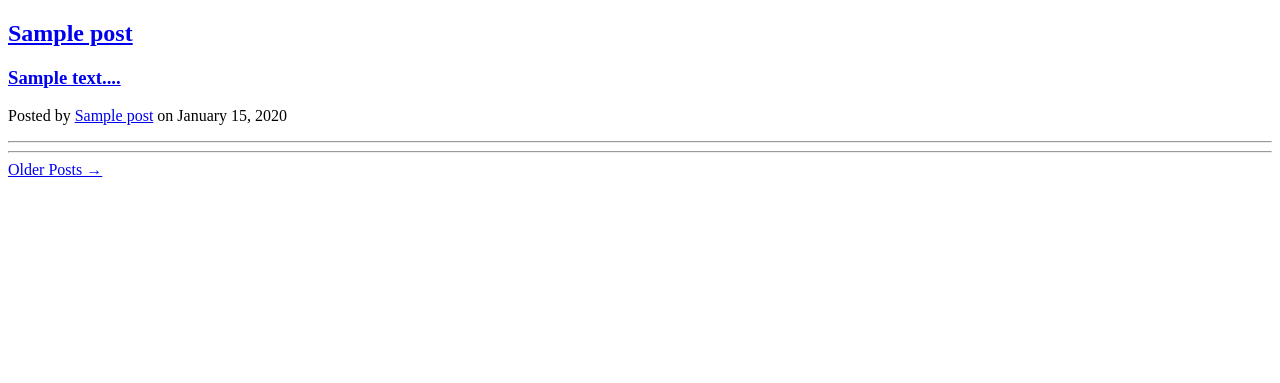
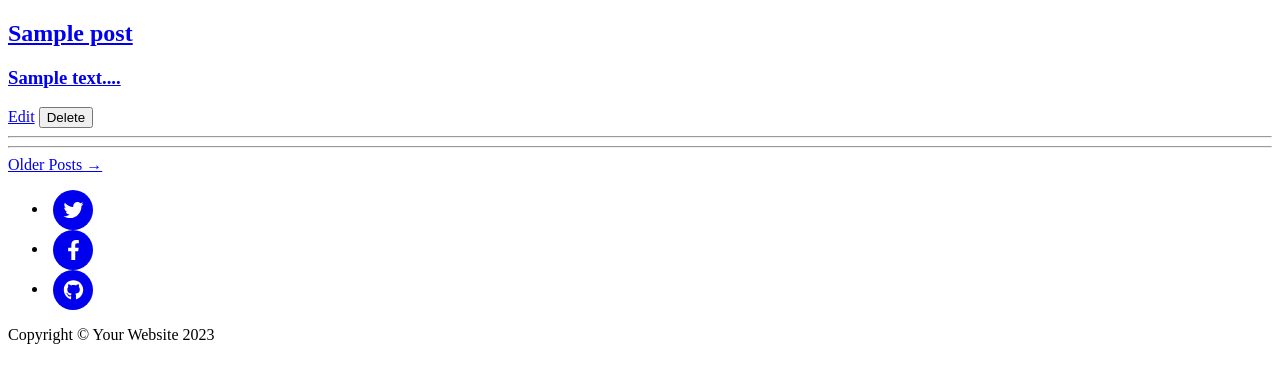
Before and after one commit to ahmedsaadx/blog_system_project, a PHP site: template views/list_post.view.php in a window 1280 px wide. Shown: the part 233-616 px from the top of the page. Run offline with PHP 8.4, Linux system fonts and the light colour scheme; the template is opened without the code that fills it: most values are stand-ins (such as "Sample title", 1, 10 or a date in 2020); some libraries are stand-ins or nearby versions.

Commit message:
initial delete and edit post

```diff
--- a/views/list_post.view.php
+++ b/views/list_post.view.php
@@ -27,11 +27,15 @@ require_once('inc/header.php');
                             <h2 class="post-title"><?php echo htmlspecialchars($post['title']); ?></h2>
                             <h3 class="post-subtitle"><?php echo htmlspecialchars(substr($post['content'], 0, 100)) . '...'; ?></h3>
                         </a>
-                        <p class="post-meta">
-                            Posted by
-                            <a href="#"><?php echo htmlspecialchars($post['name']); ?></a>
-                            on <?php echo date("F j, Y", strtotime($post['created_at'])); ?>
-                        </p>
+
+                        <!-- Edit Button -->
+                        <a href="index.php?page=edit_post&post_id=<?php echo $post['id'];?>" class="btn btn-warning btn-sm mt-2">Edit</a>
+
+                        <!-- Delete Button (form to handle delete request) -->
+                        <form action="index.php?page=delete_post" method="POST" style="display:inline;">
+                            <input type="hidden" name="post_id" value="<?php echo $post['id']; ?>">
+                            <button type="submit" class="btn btn-danger btn-sm mt-2" onclick="return confirm('Are you sure you want to delete this post?')">Delete</button>
+                        </form>
                     </div>
                     <hr class="my-4" />
                 <?php endforeach; ?>
@@ -48,3 +52,6 @@ require_once('inc/header.php');
         </div>
     </div>
 </div>
+<?php
+require_once('inc/footer.php');
+?>
```
